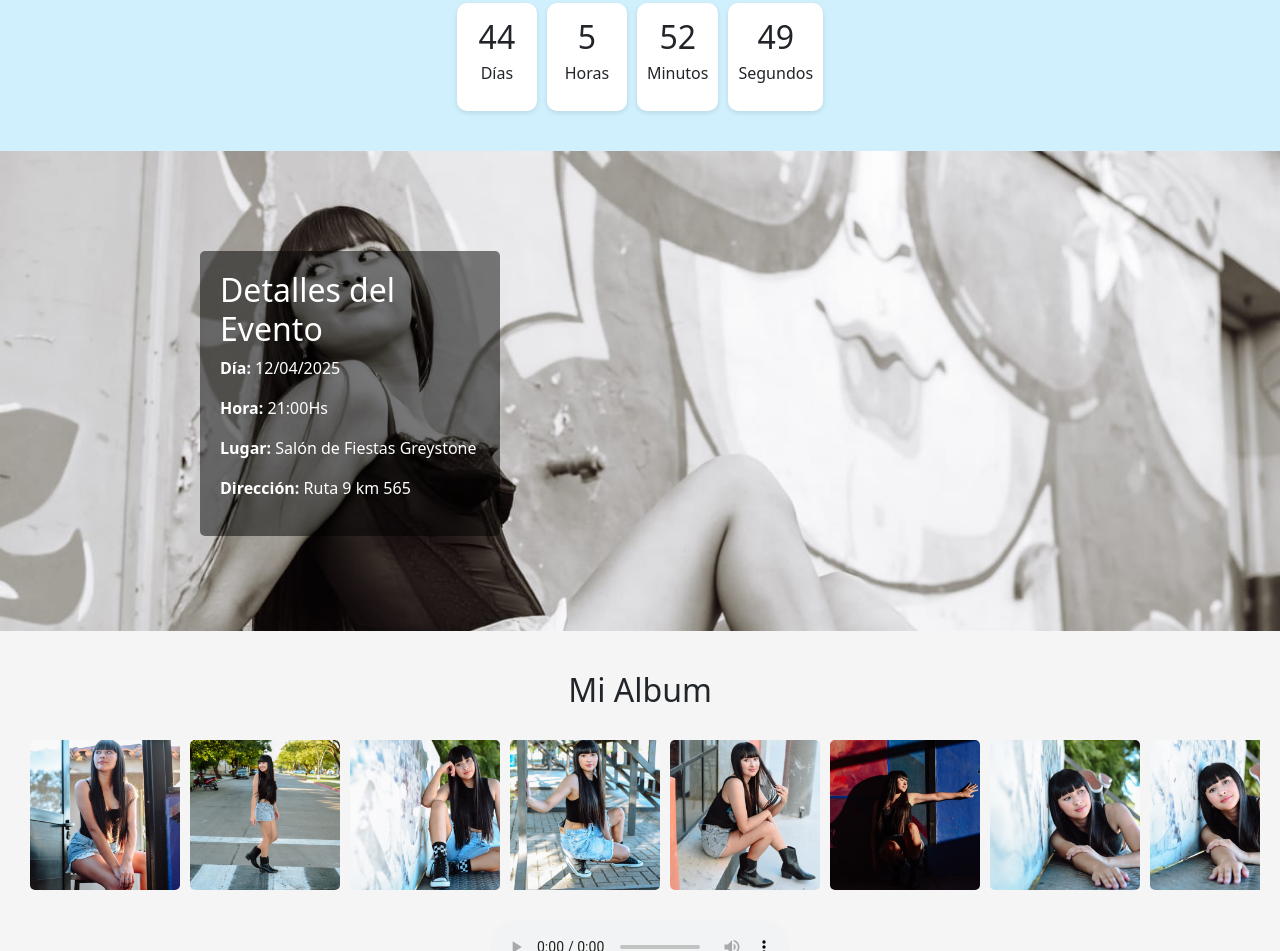
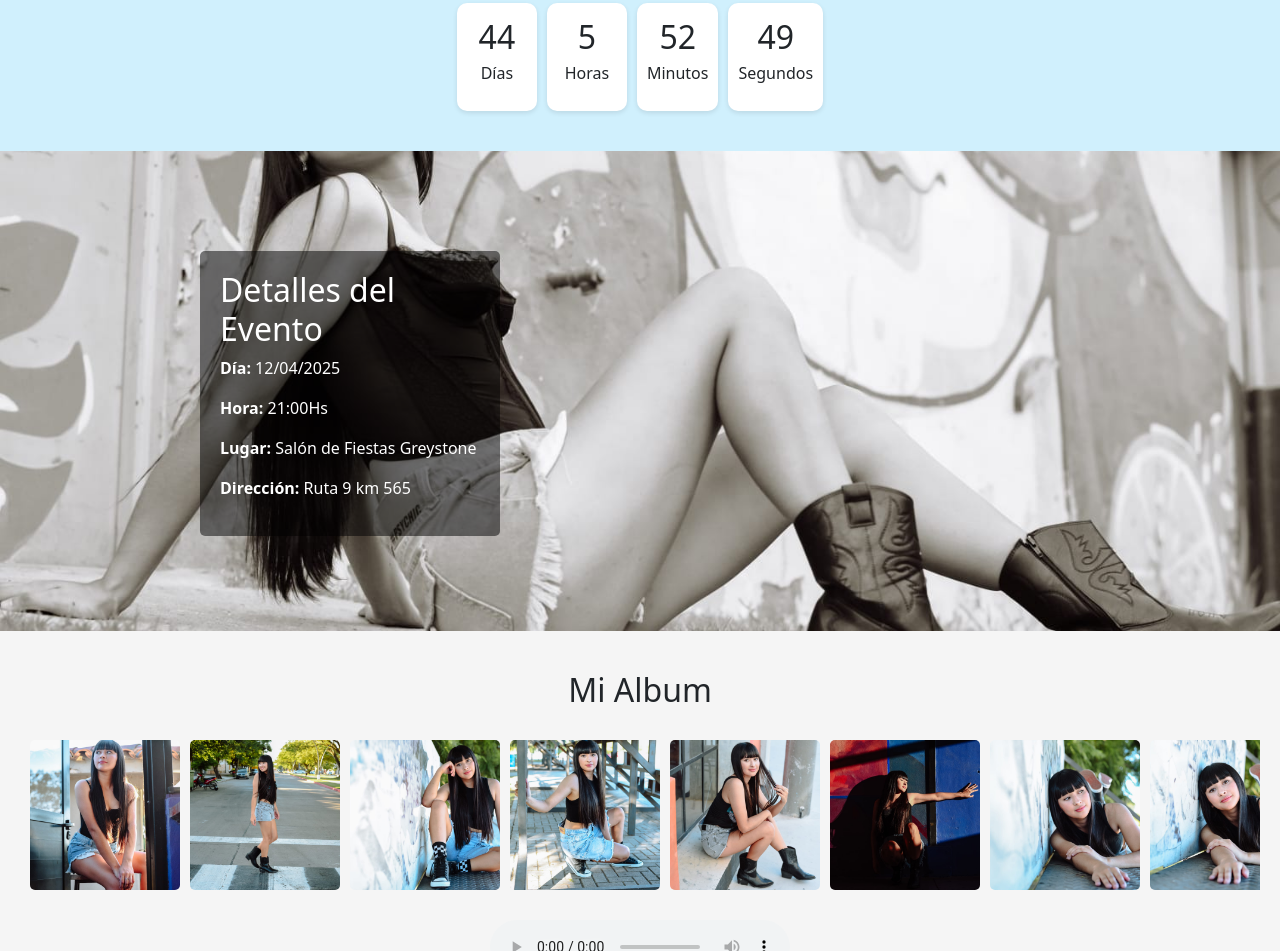
Before and after one commit to micumple-invitacion/Mis15Alma, a plain HTML site: page index.html in a window 1280 px wide. Shown: the part 895-1846 px from the top of the page. Drawn offline with nearby package versions, Linux system fonts and the light colour scheme.

Commit message:
Update style.css

```diff
--- a/css/style.css
+++ b/css/style.css
@@ -74,7 +74,7 @@
       background: url('../Fotos/foto9.jpg') no-repeat center center fixed;
       background-size: cover;
       min-height: 60vh;
-        background-position: inherit;
+        background-position: left;
     }
     .overlay-box {
       position: absolute;
```
